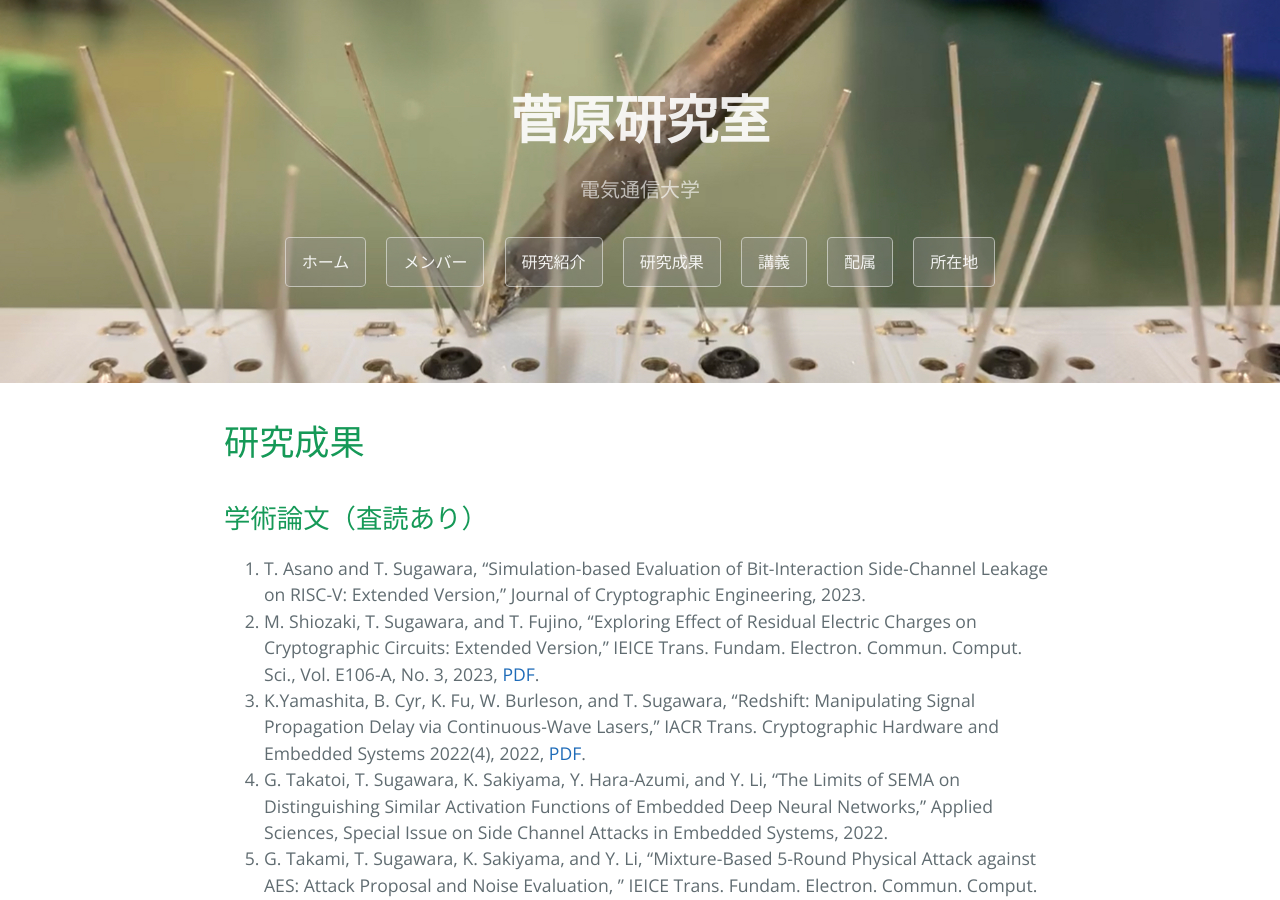
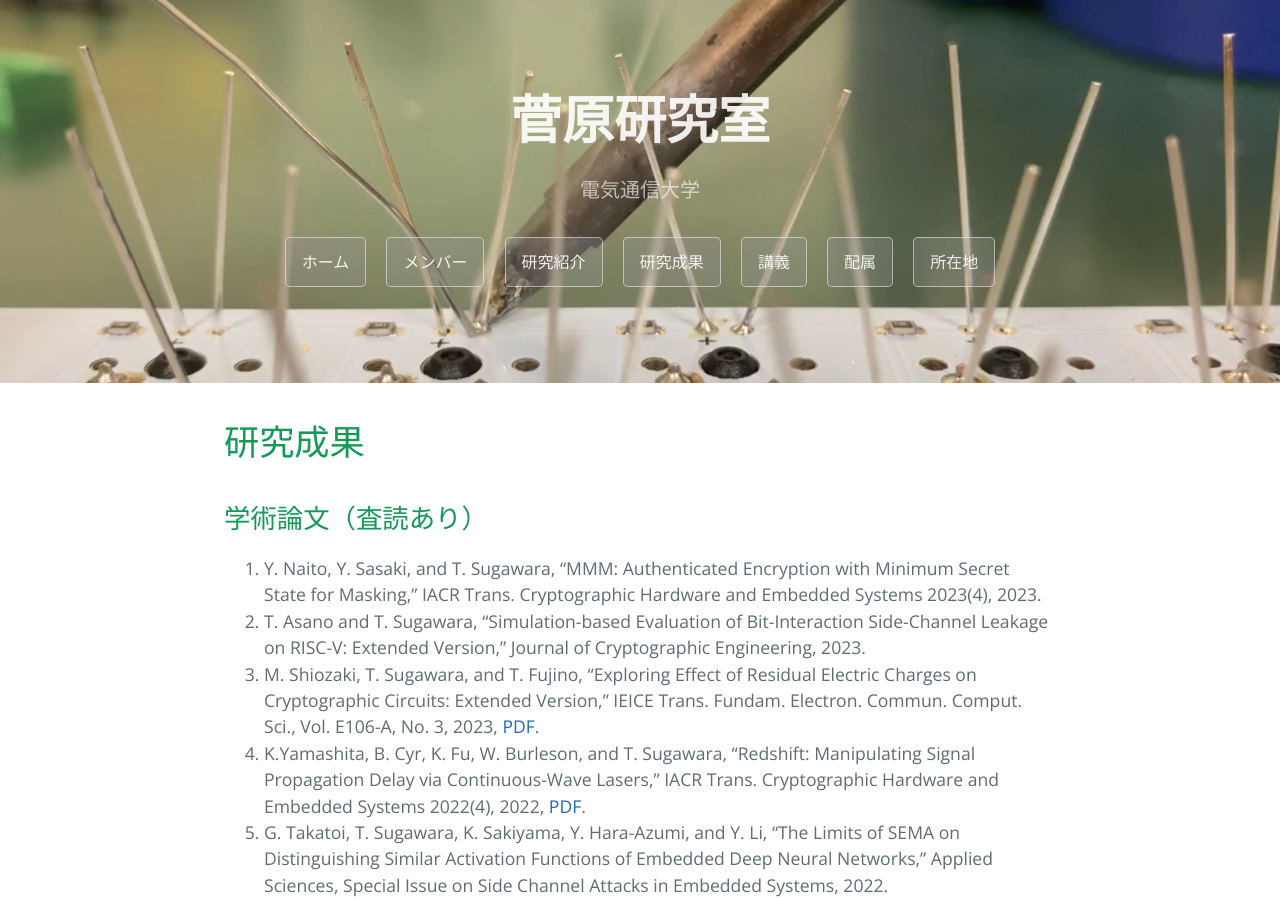
Before and after one commit to sugawara-bbbb/weblab, a Jekyll site: the page built from publication.md, in a window 1280 px wide and 900 px high. Built offline with Jekyll 4.4.1, drawn with Linux system fonts in a browser that asks for light colours; our own code applies the rules of GitHub Pages for plain Markdown files.

Commit message:
publication

```diff
--- a/publication.md
+++ b/publication.md
@@ -9,6 +9,7 @@ layout: default
 
 ## 学術論文（査読あり）
 
+1. Y. Naito, Y. Sasaki, and T. Sugawara, "MMM: Authenticated Encryption with Minimum Secret State for Masking," IACR Trans. Cryptographic Hardware and Embedded Systems 2023(4), 2023.
 1. T. Asano and T. Sugawara, "Simulation-based Evaluation of Bit-Interaction Side-Channel Leakage on RISC-V: Extended Version," Journal of Cryptographic Engineering, 2023.
 1. M. Shiozaki, T. Sugawara, and T. Fujino, "Exploring Effect of Residual Electric Charges on Cryptographic Circuits: Extended Version,"  IEICE Trans. Fundam. Electron. Commun. Comput. Sci., Vol. E106-A, No. 3, 2023, [PDF](https://www.jstage.jst.go.jp/article/transfun/E106.A/3/E106.A_2022CIP0009/_article/-char/ja).
 1. K.Yamashita, B. Cyr, K. Fu, W. Burleson, and T. Sugawara, "Redshift: Manipulating Signal Propagation Delay via Continuous-Wave Lasers," IACR Trans. Cryptographic Hardware and Embedded Systems 2022(4), 2022, [PDF](https://tches.iacr.org/index.php/TCHES/article/view/9828).
```
